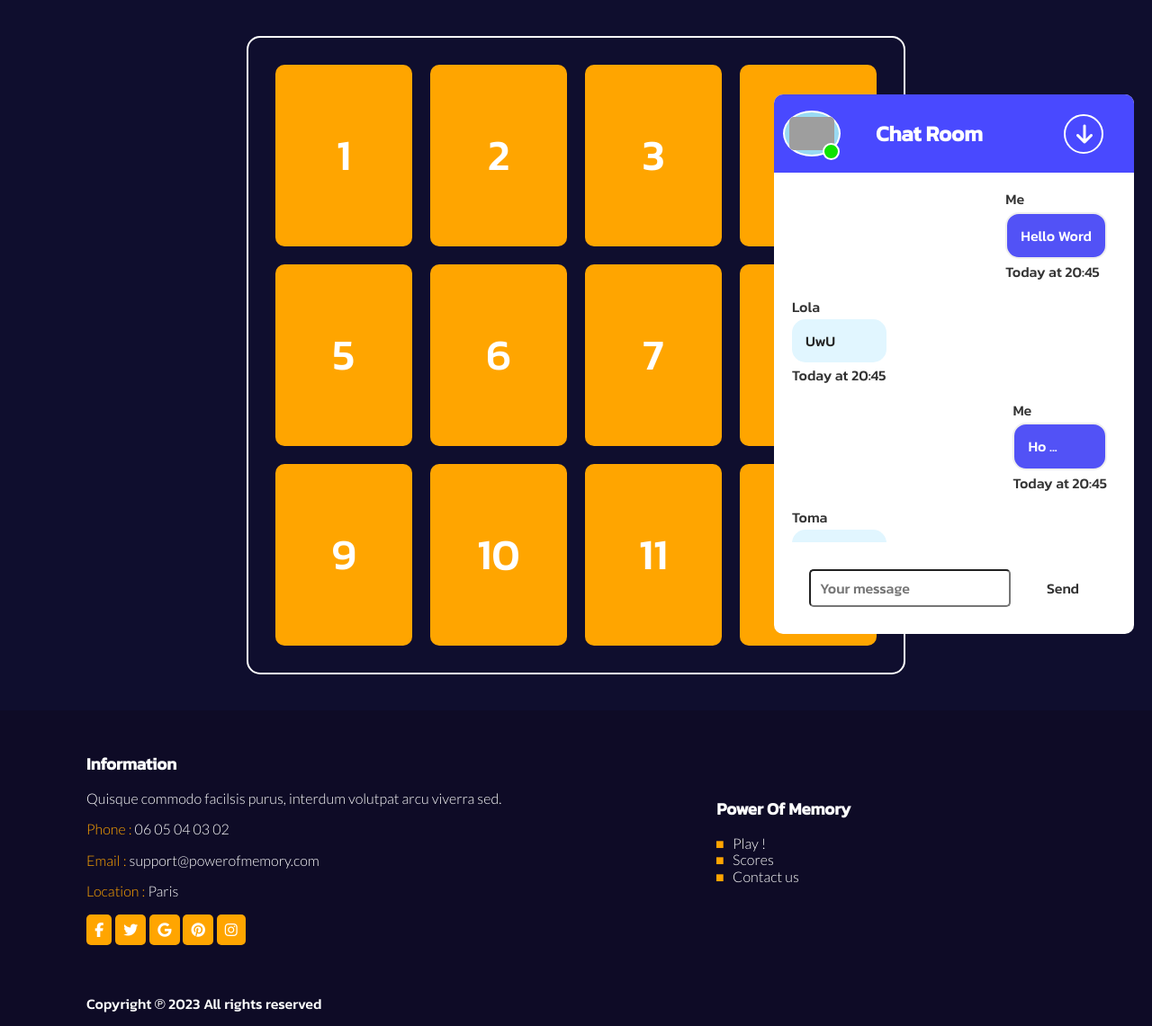
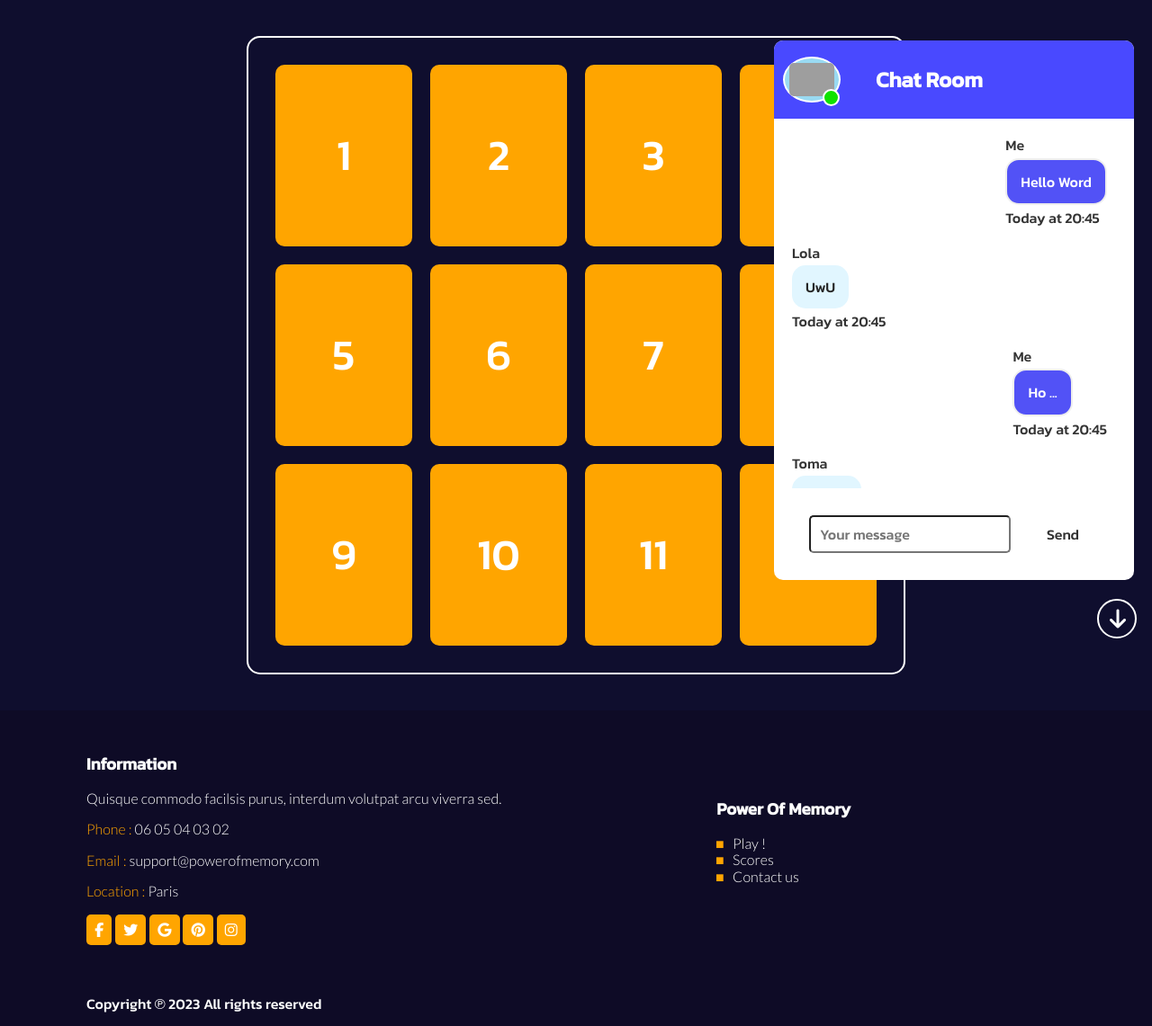
Before and after one commit to hard-tech/fantasy-memory, a PHP site: page /game.html in a window 1280 px wide. Shown: the part 75-1216 px from the top of the page at 90% size. Run offline with PHP 8.4, Linux system fonts and the light colour scheme; some libraries are stand-ins or nearby versions; grey boxes are pictures that could not be loaded.

Commit message:
many css fix

```diff
--- a/assets/css/main.css
+++ b/assets/css/main.css
@@ -45,6 +45,11 @@ body {
     color: white;
     background-color: #0f0e2e;
     font-family: 'Kanit', sans-serif;
+}
+
+a{
+    color: white;
+    text-decoration: none !important;
 }
 
 header.alt-navbar {
@@ -425,30 +430,18 @@ main#game table {
 
 /* Game Chat */
 
-#game-chat {
-    bottom: 20px;
+
+.game-chat {
+    transform: translate(0,0);
+
+    bottom: 80px;
     right: 20px;
 
     width: 400px;
     height: 600px;
 
     position: fixed;
-    background-color: #fff;
-    border-radius: 10px;
-
-    display: flex;
-    flex-direction: column;
-    justify-content: space-between;
-}
-
-#game-chat {
-    bottom: 20px;
-    right: 20px;
-
-    width: 400px;
-    height: 600px;
-
-    position: fixed;
+    color: white;
     background-color: #fff;
     border-radius: 10px;
 
@@ -500,9 +493,16 @@ main#game table {
     bottom: -20px;
 }
 
-.arrow-down_up {
-    position: relative;
-    right: -70px;
+#group-arrow{
+    right: 17px;
+    bottom: 15px;
+    position: fixed;
+}
+
+#arrow-down_up {
+        /* right: 60px;
+        bottom: 20px;
+        position: fixed; */
 
     font-size: 1.5rem;
     border-radius: 50%;
@@ -510,20 +510,40 @@ main#game table {
     text-align: center;
     width: 40px;
     height: 40px;
+
+    display: flex;
+    justify-content: center;
+    align-items: center;
+    transition: 0.5s;
 }
 
-.arrow-down_up input{
-    opacity: 0;
+#arrow-down_up:hover{
+    /* right: 60px;
+    bottom: 20px;
+    position: fixed; */
 
-    position: absolute;
-    width: 50px;
-    height: 40px;
+font-size: 1.5rem;
+border-radius: 50%;
+border: solid 2px;
+text-align: center;
+width: 40px;
+height: 40px;
+
+display: flex;
+justify-content: center;
+align-items: center;
+
+rotate: 180deg;
+transition: 0.5s;
 }
 
-.arrow-down_up input:checked + #game-chat {
-    display: block;
-    bottom: -416px;
+#game-chat-checkbox{
+    display: none;
 }
+
+/* .game-chat-checkbox:checked + .game-chat {
+    transform: translate(0,0);
+}  */
 
 #chat-footer {
     color: #333;
@@ -596,7 +616,8 @@ main#game table {
 }
 
 .flex-chat {
-    display: flexbox;
+    display: flex;
+    flex-direction: column;
     align-items: start;
 }
 
--- a/contact.html
+++ b/contact.html
@@ -18,7 +18,7 @@
 <body>
     <header class="alt-navbar">
         <nav>
-            <h3>The Power Of Memory</h3>
+            <a href="index.html"><h3>The Power Of Memory</h3></a>
             <ul>
                 <li><a href="index.html">Home</a></li>
                 <li><a href="game.html">Game</a></li>
--- a/game.html
+++ b/game.html
@@ -18,7 +18,7 @@
 <body>
     <header class="alt-navbar">
         <nav>
-            <h3>The Power Of Memory</h3>
+            <a href="index.html"><h3>The Power Of Memory</h3></a>
             <ul>
                 <li><a href="index.html">Home</a></li>
                 <li><a id="active" href="">Game</a></li>
@@ -96,7 +96,13 @@
     </footer>
 
     <!-- Chat Popup -->
-    <div id="game-chat" for="game-chat-checkbox">
+    <div id="group-arrow">
+        <div id="arrow-down_up">
+            <i class="fa-solid fa-arrow-right fa-rotate-90"></i>
+            <input type="checkbox" id="game-chat-checkbox">
+        </div>
+    </div>
+    <div class="game-chat">
         <div id="header-chat">
             <div>
                 <div class="d-flex">
@@ -105,10 +111,6 @@
                     </div>
                     <div class="circle-green"></div>
                     <h2 id="chat-title">Chat Room</h2>
-                </div>
-                <div class="arrow-down_up">
-                    <i class="fa-solid fa-arrow-right fa-rotate-90" style="color: #ffffff;"></i>
-                    <input type="checkbox" id="game-chat-checkbox">
                 </div>
             </div>
         </div>
--- a/index.html
+++ b/index.html
@@ -18,7 +18,7 @@
 <body>
     <header>
         <nav>
-            <h3>The Power Of Memory</h3>
+            <a href="index.html"><h3>The Power Of Memory</h3></a>
             <ul>
                 <li><a id="active" href="">Home</a></li>
                 <li><a href="game.html">Game</a></li>
--- a/login.html
+++ b/login.html
@@ -18,7 +18,7 @@
 <body>
     <header class="alt-navbar">
         <nav>
-            <h3>The Power Of Memory</h3>
+            <a href="index.html"><h3>The Power Of Memory</h3></a>
             <ul>
                 <li><a id="active" href="index.html">Home</a></li>
                 <li><a href="game.html">Game</a></li>
--- a/myAccount.html
+++ b/myAccount.html
@@ -18,7 +18,7 @@
 <body>
     <header class="alt-navbar">
         <nav>
-            <h3>The Power Of Memory</h3>
+            <a href="index.html"><h3>The Power Of Memory</h3></a>
             <ul>
                 <li><a id="active" href="index.html">Home</a></li>
                 <li><a href="game.html">Game</a></li>
--- a/register.html
+++ b/register.html
@@ -18,7 +18,7 @@
 <body>
     <header class="alt-navbar">
         <nav>
-            <h3>The Power Of Memory</h3>
+            <a href="index.html"><h3>The Power Of Memory</h3></a>
             <ul>
                 <li><a id="active" href="index.html">Home</a></li>
                 <li><a href="game.html">Game</a></li>
--- a/scoreboard.html
+++ b/scoreboard.html
@@ -18,7 +18,7 @@
 <body>
     <header class="alt-navbar">
         <nav>
-            <h3>The Power Of Memory</h3>
+            <a href="index.html"><h3>The Power Of Memory</h3></a>
             <ul>
                 <li><a href="index.html">Home</a></li>
                 <li><a href="game.html">Game</a></li>
```
